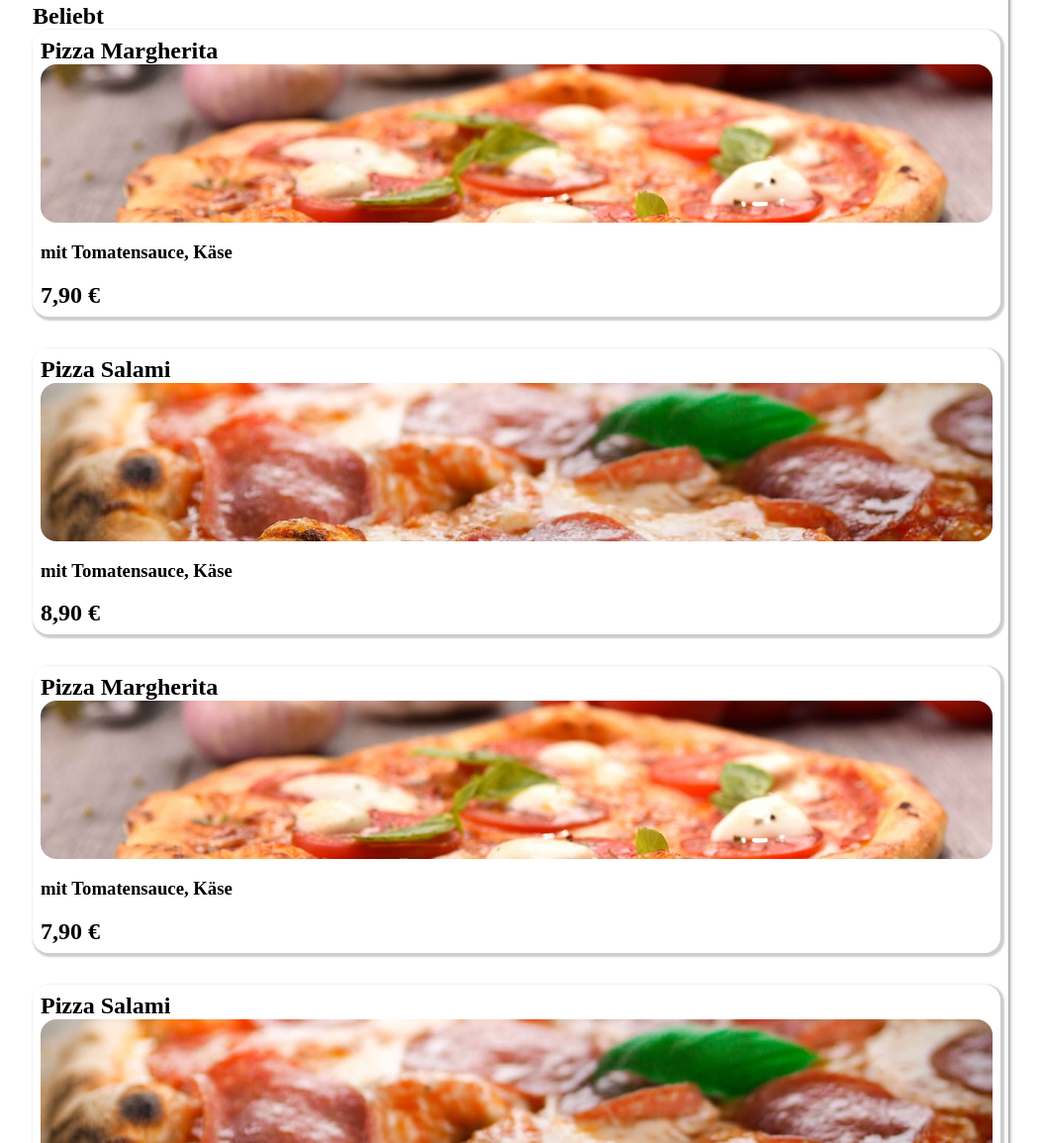
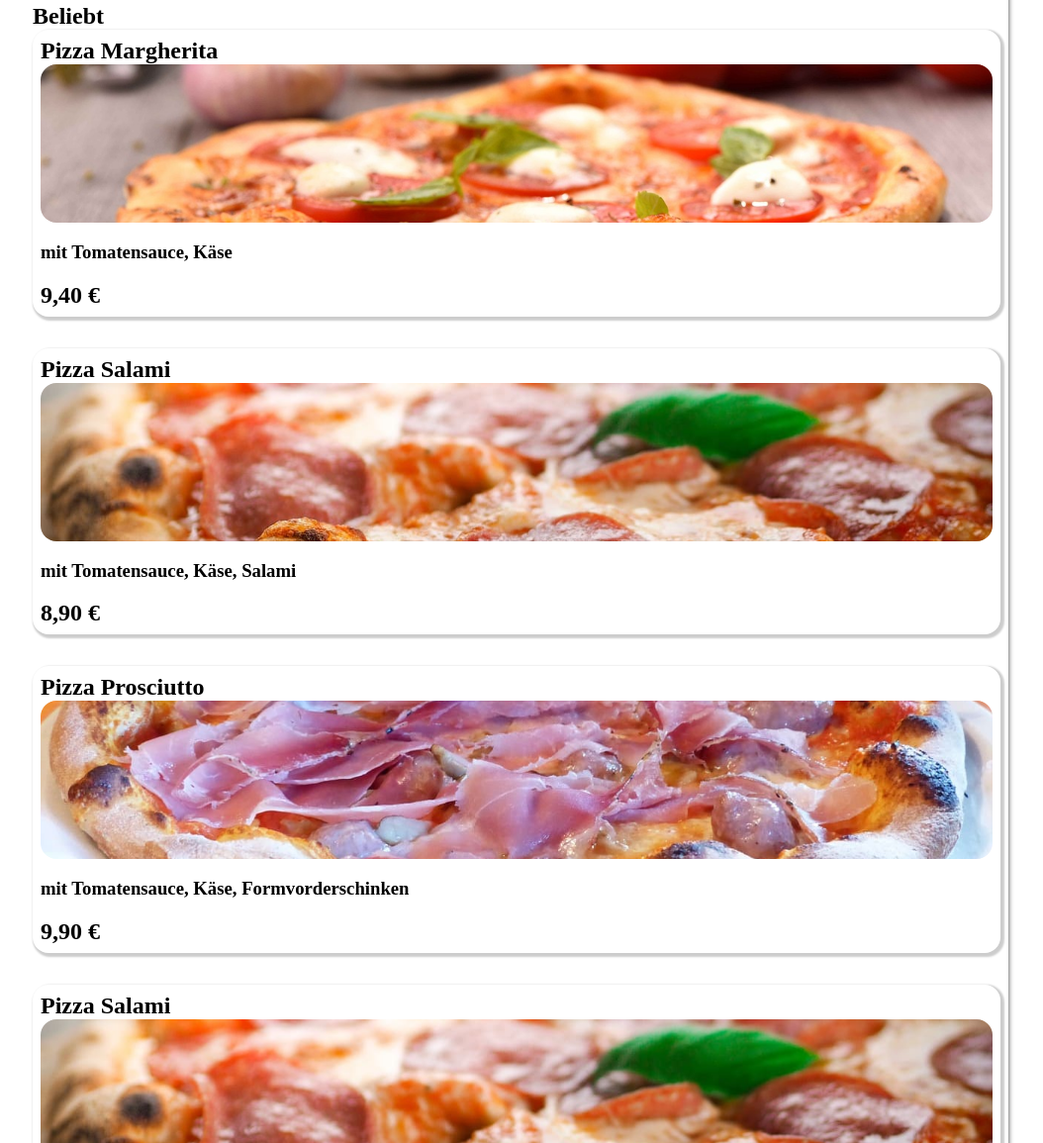
Before and after one commit to ChristianBockshorn/LieferClone24, a plain HTML site: page index.html in a window 1280 px wide. Shown: the part 684-1839 px from the top of the page at 99% size, without its empty margins (47-1101 px from the left). Drawn offline with Linux system fonts and the light colour scheme.

Commit message:
product-card

```diff
--- a/arrays.js
+++ b/arrays.js
@@ -4,7 +4,7 @@ let dishes = [
         'menuName': 'Pizza Margherita',
         'image': 'img/pizza/PizzaMargherita.jpg',
         'description': 'mit Tomatensauce, Käse',
-        'price': '7,90 €',
+        'price': '9,40 €',
 
     },
 
@@ -12,16 +12,16 @@ let dishes = [
         'category': '',
         'menuName': 'Pizza Salami',
         'image': 'img/pizza/PizzaSalami.jpg',
-        'description': 'mit Tomatensauce, Käse',
+        'description': 'mit Tomatensauce, Käse, Salami',
         'price': '8,90 €',
     },
 
     {
         'category': '',
-        'menuName': 'Pizza Margherita',
-        'image': 'img/pizza/PizzaMargherita.jpg',
-        'description': 'mit Tomatensauce, Käse',
-        'price': '7,90 €',
+        'menuName': 'Pizza Prosciutto',
+        'image': 'img/pizza/PizzaProsciutto.jpg',
+        'description': 'mit Tomatensauce, Käse, Formvorderschinken',
+        'price': '9,90 €',
 
     },
 
--- a/script.js
+++ b/script.js
@@ -21,16 +21,12 @@ function render() {
                     <img class="image" src="${dish.image}">
 
                     <div class="middle">
-                        <div class="text">Hinzufügen</div>
+                        <div><button class="add-product-button">Hinzufügen</button></div>
                     </div>
                 </div>
 
-
-
                 <h3>${dish['description']}</h3>
                 <h2>${dish['price']}</h2>
-
-
             </div>
         `;
     }
--- a/style.css
+++ b/style.css
@@ -324,6 +324,7 @@ h2 {
 .info-container-section {
     display: flex;
     align-items: center;
+    justify-content: center;
 }
 
 .info-container-section img {
@@ -377,6 +378,7 @@ h2 {
 .info-container-selection-category a:hover {
     background-color: #FF7F01;
     border-radius: 10px;
+    padding: 8px;
 
 }
 
@@ -474,12 +476,13 @@ h2 {
     opacity: 1;
 }
 
-.text {
-    background-color: #4CAF50;
+.add-product-button {
+    background-color: #FF7F01;
     color: white;
     font-size: 16px;
     padding: 16px 32px;
     border-radius: 1rem;
+    cursor: pointer;
 }
 
 
```
Also changed, not shown: img/pizza/PizzaProsciutto.jpg (added).
